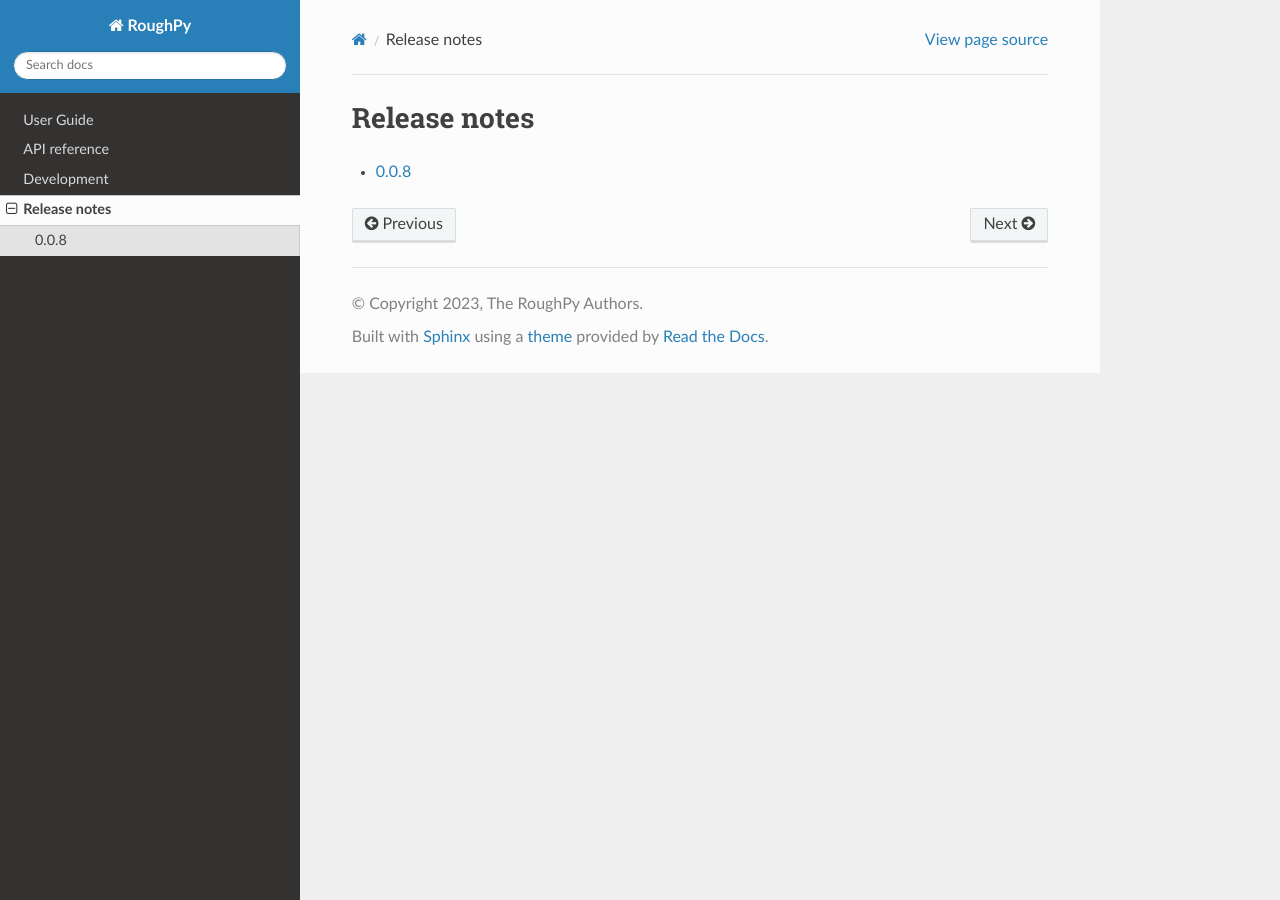
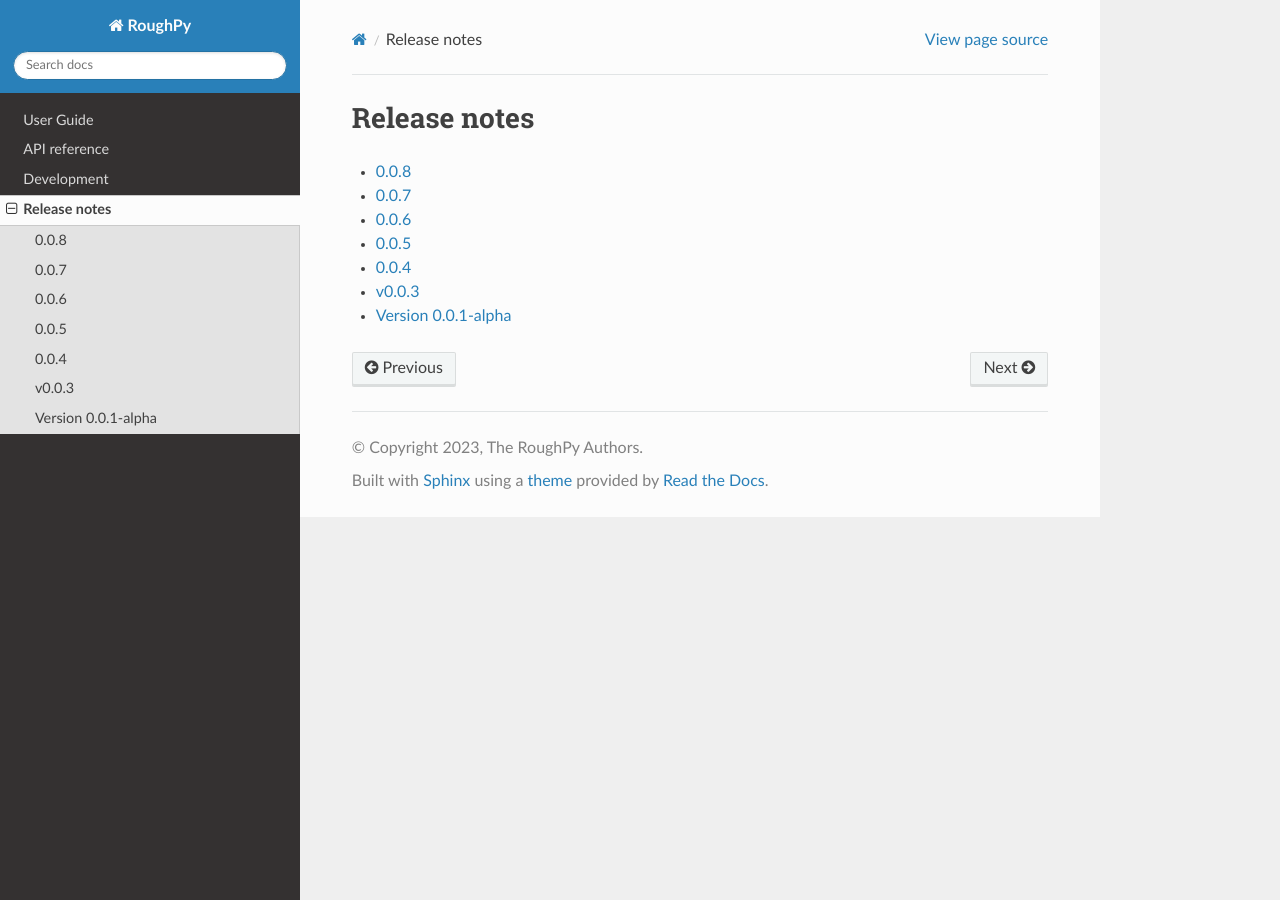
Before and after one commit to datasig-ac-uk/RoughPy, a Sphinx documentation site: the page built from docs/source/release.rst, in a window 1280 px wide. Built offline with Sphinx 7.4.7 and the Read the Docs theme 2.0.0, drawn with Linux system fonts in a browser that asks for light colours.

Commit message:
Add release page entries

```diff
--- a/docs/source/release.rst
+++ b/docs/source/release.rst
@@ -6,3 +6,9 @@ Release notes
     :maxdepth: 3
 
     0.0.8 <release/0.0.8-notes>
+    0.0.7 <release/0.0.7-notes>
+    0.0.6 <release/0.0.6-notes>
+    0.0.5 <release/0.0.5-notes>
+    0.0.4 <release/0.0.4-notes>
+    v0.0.3 <release/v0.0.3-notes>
+    Version 0.0.1-alpha <release/v0.0.1-alpha-notes>
```
